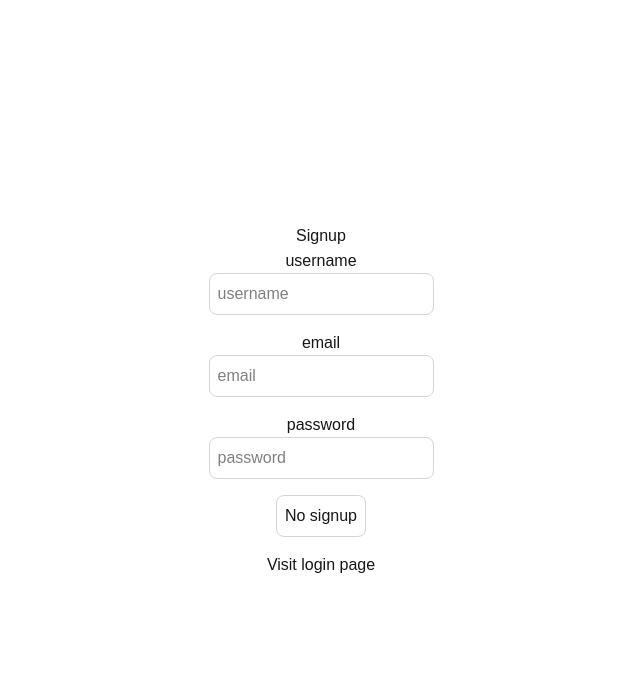
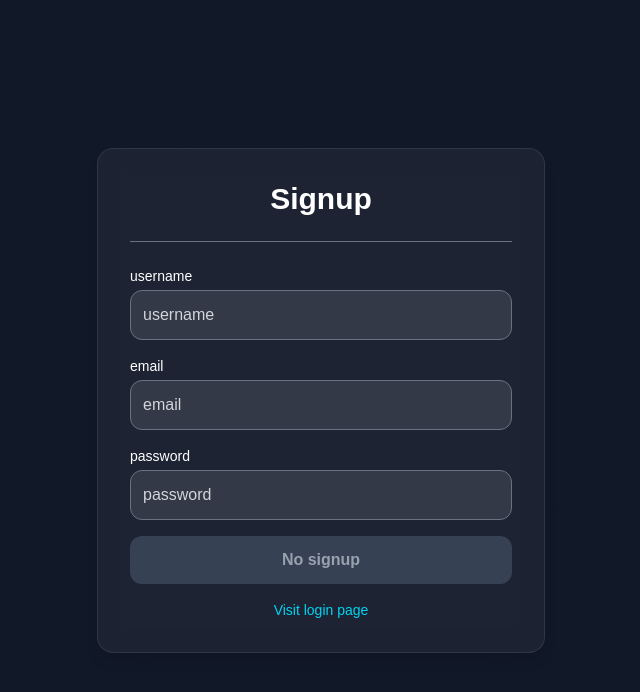
Before and after one commit to adityatiwarig/auth-nextjs, a Next.js app: page /signup in a window 1280 px wide. Shown: the top 692 px of the page, without its empty margins (319-959 px from the left). Built offline with nearby package versions, Linux system fonts and the light colour scheme.

Commit message:
final pages

```diff
--- a/src/app/login/page.tsx
+++ b/src/app/login/page.tsx
@@ -23,7 +23,8 @@ export default function LoginPage() {
 
             console.log("Login success", response.data);
 
-            toast.success("Login success");
+            toast.success("Login success"); // USE NICHE DEKHEGA RETURN ME
+
             router.push("/profile");
         } catch (error: any) {
             console.log("Login failed", error.message);
@@ -43,7 +44,9 @@ export default function LoginPage() {
 
     return (
         <div className="flex items-center justify-center min-h-screen bg-gradient-to-r from-[#0f2027] via-[#203a43] to-[#2c5364] px-4">
+
             <Toaster position="top-right" reverseOrder={false} /> {/* ✅ Toast yahan show hoga */}
+
             <div className="w-full max-w-md bg-white/5 backdrop-blur-md border border-white/10 rounded-2xl p-8 shadow-xl text-white">
                 <h1 className="text-3xl font-bold text-center mb-6">
                     {loading ? "Processing..." : "Login"}
--- a/src/app/signup/page.tsx
+++ b/src/app/signup/page.tsx
@@ -4,7 +4,7 @@ import Link from "next/link";
 import React, { useEffect } from "react";
 import { useRouter } from "next/navigation";
 import axios from "axios";
-import { toast, Toaster } from "react-hot-toast"; // Toast import
+import { toast,Toaster } from "react-hot-toast";
 
 export default function SignupPage() {
     const router = useRouter();
@@ -13,71 +13,107 @@ export default function SignupPage() {
         email: "",
         password: "",
         username: "",
-    })
+    });
     const [buttonDisabled, setButtonDisabled] = React.useState(false); // 3 INPUT FILL KE BAAD SIGNUP ALLOW
 
-    const [loading, setLoading] = React.useState(false);  // DATA DALNE KE BAAD
+    const [loading, setLoading] = React.useState(false); // DATA DALNE KE BAAD
 
     const onSignup = async () => {
         try {
-            setLoading(true);
-            const response = await axios.post("/api/users/signup", user);
+            setLoading(true);    // loading show krne lgo
+
+            // AXIOS AUTOMATICALLY JSON PARSE KR DETA HAI FETCH KRTA
+            const response = await axios.post("/api/users/signup", user);  //USER SE REQ BHEJ RHA HAI
+
             console.log("Signup success");
-            toast.success("Signup Successful!");
+
+            toast.success("Signup successful 🎉");
+
             router.push(`/login`);
 
-        } catch (error:any) {
+        } catch (error: any) {
             console.log("Signup failed", error.message);
             toast.error(error.message);
-        }finally {
+        } finally {
             setLoading(false);
         }
-    }
+    };
 
     useEffect(() => {
-        if(user.email.length > 0 && user.password.length > 0 && user.username.length > 0) {
+        if (
+            user.email.length > 0 &&
+            user.password.length > 0 &&
+            user.username.length > 0
+        ) {
             setButtonDisabled(false);
         } else {
             setButtonDisabled(true);
         }
-    }, [user]);  // DEPENDENCIES USER PE DEPEND KREGI
+    }, [user]); // DEPENDENCIES USER PE DEPEND KREGI
 
     return (
-    <div className="flex flex-col items-center justify-center min-h-screen py-2">
+        <div className="flex flex-col items-center justify-center min-h-screen py-10 px-4 bg-gradient-to-r from-gray-900 via-[#111827] to-gray-900">
             <Toaster position="top-right" reverseOrder={false} /> {/* Toast show yahi hoga top-right */}
-        <h1>{loading ? "Processing" : "Signup"}</h1>
-        <hr />
-        <label htmlFor="username">username</label>
+            <div className="w-full max-w-md bg-white/5 backdrop-blur-md border border-gray-600/40 rounded-2xl p-8 shadow-lg text-white">
+                <h1 className="text-3xl font-bold text-center mb-6">
+                    {loading ? "Processing..." : "Signup"}
+                </h1>
+                <hr className="mb-6 border-gray-500" />
+
+                <label htmlFor="username" className="block mb-1 text-sm">
+                    username
+                </label>
                 <input
-        className="p-2 border border-gray-300 rounded-lg mb-4 focus:outline-none focus:border-gray-600 text-black"
+                    className="w-full p-3 mb-4 rounded-xl border border-gray-500 bg-white/10 placeholder-gray-300 focus:outline-none focus:ring-2 focus:ring-cyan-400 text-white"
                     id="username"
                     type="text"
                     value={user.username}
-            onChange={(e) => setUser({...user, username: e.target.value})}
+                    onChange={(e) => setUser({ ...user, username: e.target.value })}
                     placeholder="username"
                 />
-        <label htmlFor="email">email</label>
+
+                <label htmlFor="email" className="block mb-1 text-sm">
+                    email
+                </label>
                 <input
-        className="p-2 border border-gray-300 rounded-lg mb-4 focus:outline-none focus:border-gray-600 text-black"
+                    className="w-full p-3 mb-4 rounded-xl border border-gray-500 bg-white/10 placeholder-gray-300 focus:outline-none focus:ring-2 focus:ring-cyan-400 text-white"
                     id="email"
                     type="text"
                     value={user.email}
-            onChange={(e) => setUser({...user, email: e.target.value})}
+                    onChange={(e) => setUser({ ...user, email: e.target.value })}
                     placeholder="email"
                 />
-        <label htmlFor="password">password</label>
+
+                <label htmlFor="password" className="block mb-1 text-sm">
+                    password
+                </label>
                 <input
-        className="p-2 border border-gray-300 rounded-lg mb-4 focus:outline-none focus:border-gray-600 text-black"
+                    className="w-full p-3 mb-4 rounded-xl border border-gray-500 bg-white/10 placeholder-gray-300 focus:outline-none focus:ring-2 focus:ring-cyan-400 text-white"
                     id="password"
                     type="password"
                     value={user.password}
-            onChange={(e) => setUser({...user, password: e.target.value})}
+                    onChange={(e) => setUser({ ...user, password: e.target.value })}
                     placeholder="password"
                 />
+
                 <button
                     onClick={onSignup}
-            className="p-2 border border-gray-300 rounded-lg mb-4 focus:outline-none focus:border-gray-600">{buttonDisabled ? "No signup" : "Signup"}</button>
-            <Link href="/login">Visit login page</Link>
+                    className={`w-full p-3 mb-4 rounded-xl font-semibold transition-all duration-300 ${
+                        buttonDisabled
+                            ? "bg-gray-700 cursor-not-allowed text-gray-400"
+                            : "bg-cyan-500 hover:bg-cyan-600 text-white shadow-md"
+                    }`}
+                >
+                    {buttonDisabled ? "No signup" : "Signup"}
+                </button>
+
+                <Link
+                    href="/login"
+                    className="block text-center text-sm text-cyan-400 hover:underline"
+                >
+                    Visit login page
+                </Link>
             </div>
-    )
+        </div>
+    );
 }
```
Lines whose indentation alone changed are shown as unchanged.
